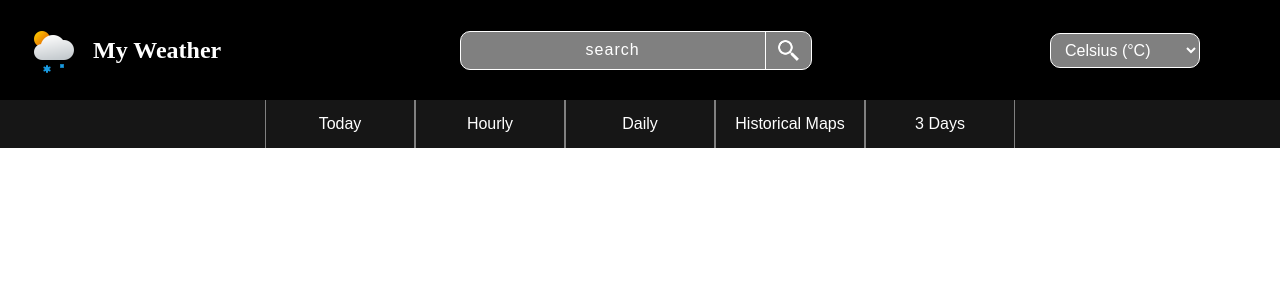
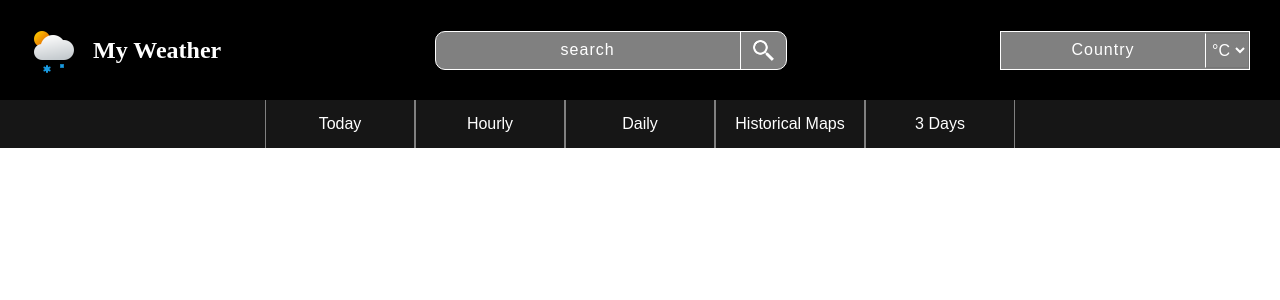
Before and after one commit to Unchained-Dev/my-weather-app, a React (Create React App) app: page / in a window 1280 px wide. Shown: the top 300 px of the page. Built offline with nearby package versions, Linux system fonts and the light colour scheme.

Commit message:
Added suggestions to country search bar

```diff
--- a/src/component/Header.js
+++ b/src/component/Header.js
@@ -1,8 +1,32 @@
 import React from "react";
 import weatherIcon from '../Images/Weather Icon.png'
 import searchIcon from '../Images/search icon.png'
+import countries from "./countryData";
 
 export default function Header(){
+    let [country,setCountry] = React.useState('')
+    let [suggestions, setSuggestions] = React.useState([])
+
+    function handleChange(event){
+        setCountry(event.target.value)
+    }
+
+    function handleClick(event){
+        setCountry(event.target.textContent)
+    }
+
+    React.useEffect(()=>{
+        let startWith = country
+        setSuggestions(()=>{
+            return(
+                countries.filter(element=>{
+                    return(
+                        country && element.startsWith(startWith) &&
+                        element != startWith)
+                }).map(element=><li onClick={event=>handleClick(event)}>{element}</li>)
+            )
+        })
+    }, [country])
 
     return(
         <header className="main--header">
@@ -15,11 +39,19 @@ export default function Header(){
                 <img src={searchIcon} className="search--icon"></img>
             </div>
             <div className="unit">
+                <div className="country--space--container">
+                    <input
+                        className="country--space"
+                        placeholder="Country"
+                        onChange={event=>handleChange(event)}
+                        value={country}>
+                    </input>
+                    <ul className="country--dropdown">{suggestions}</ul>
+                </div>
                 <select className="temp--unit">
-                    <option>Celsius (&deg;C)</option>
-                    <option>Fahrenheit (&deg;F)</option>
+                    <option>&deg;C</option>
+                    <option>&deg;F</option>
                 </select>
-
             </div>
         </header>
     )
--- a/src/style/style.css
+++ b/src/style/style.css
@@ -3,7 +3,7 @@ body{
     color: white;
 }
 
-.search--space::placeholder{
+.search--space::placeholder,.country--space::placeholder{
     color: white;
 }
 
@@ -16,7 +16,7 @@ body{
     padding: 0 30px;
 }
 
-.search--space{
+.search--space,.country--space{
     color: white;
     width: 300px;
     letter-spacing: 1px;
@@ -88,16 +88,46 @@ body{
 }
 
 .unit{
-    min-width: 200px;
+    display: flex;
+    background-color: grey;
+    align-items: center;
+    border: 1px solid white;
 }
 
 .temp--unit{
     height: 35px;
     background-color: grey;
     color: white;
-    padding: 0 10px;
-    border-radius: 10px;
     outline: none;
-    border: 1px solid white;
     font-size: 16px;
+    border-left: 1px solid white;
+    padding: 0 2px;
 }
+
+.country--space{
+    width: 200px;
+    border: none;
+}
+
+.country--space--container{
+    position: relative;
+    text-align: center;
+}
+
+.country--dropdown{
+    position: absolute;
+    background-color: grey;
+    width: 100%;
+    list-style: none;
+    padding: 0;
+    margin: 1px 0 0 0;
+    border-right: 1px solid white;
+    border-left: 1px solid white;
+}
+
+.country--dropdown li{
+    border-bottom: 1px solid white;
+    padding: 10px 0;
+    font-weight: 600;
+    cursor: pointer;
+}
```
Also changed, not shown: src/component/countryData.js (added, +5 -0 lines).
